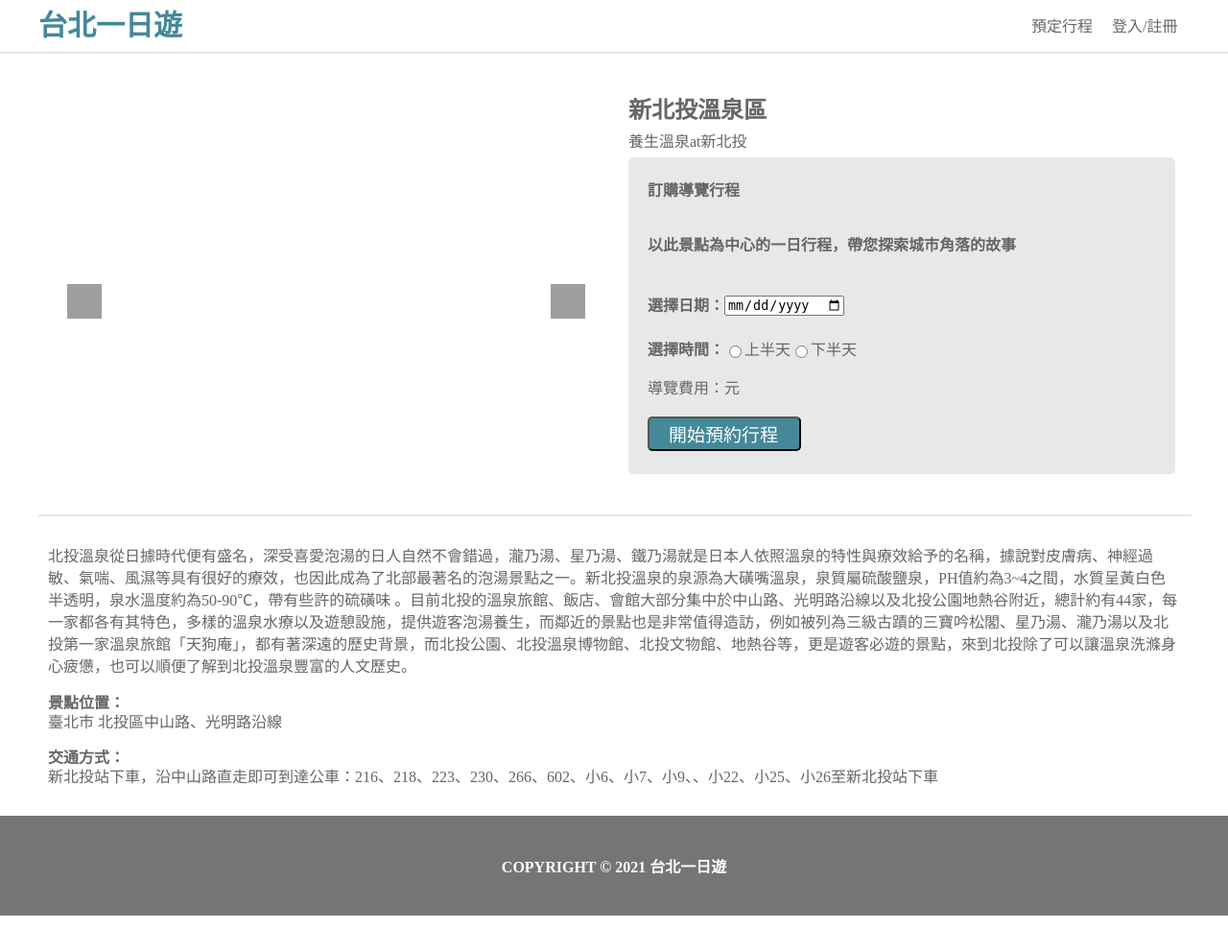
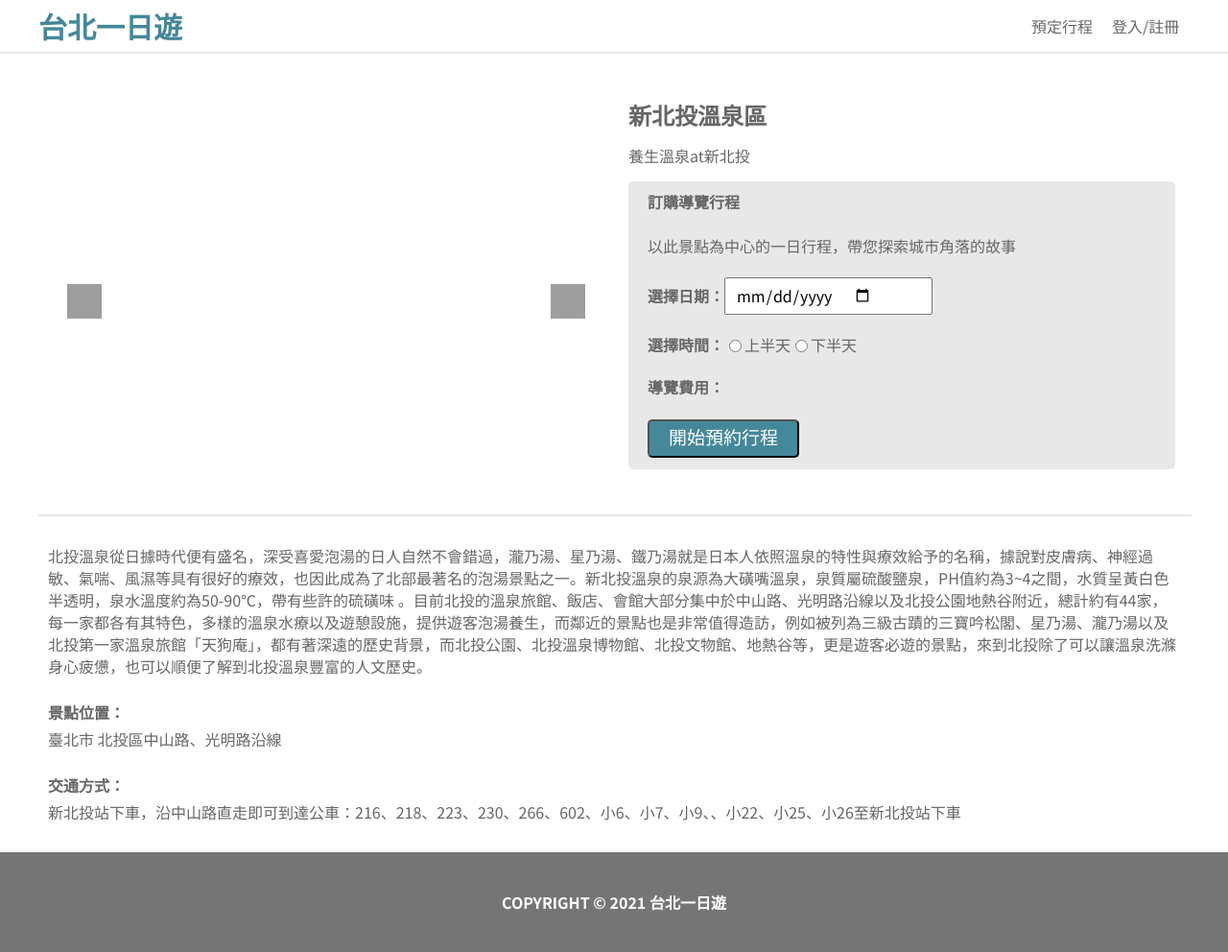
Before and after one commit to Logan645/taipei-day-trip, a Flask app: page /attraction/1 in a window 1280 px wide. Shown: the whole page at 96% size. Before the commit the page ends 954 px from the top, so only its background shows below. Run offline with Flask 2, Linux system fonts and the light colour scheme; data that the repository does not hold is empty; some web fonts are replaced; grey boxes are pictures that could not be loaded.

Commit message:
fix layout

```diff
--- a/static/css/attraction.css
+++ b/static/css/attraction.css
@@ -122,7 +122,6 @@ img{
 }
 
 .cat_mrt{
-    flex: none;
     width: 100%;
     height: 22px;
     font-weight: 500;
@@ -131,6 +130,7 @@ img{
     display: flex;
     align-items: center;
     color: #666666;
+    margin-top: 15px 0px;
 }
 
 .booking_form{
@@ -141,11 +141,11 @@ img{
     flex-wrap: wrap;
     background: #E8E8E8;
     border-radius: 5px;
-    padding: 15px 20px 15px 20px;
+    padding: 0px 20px;
     color: #666666;
 }
 
-.booking_form > span:nth-child(1){
+.booking_form > div:nth-child(1){
     width: 100%;
     height: 22px;
     flex: none;
@@ -157,11 +157,11 @@ img{
     align-items: center;
 }
 
-.booking_form > p:nth-child(2){
+.booking_form > div:nth-child(2){
     width: 100%;
     height: 24px;
     font-style: normal;
-    font-weight: 700;
+    font-weight: 500;
     font-size: 16px;
     line-height: 13px;
     display: flex;
@@ -182,6 +182,20 @@ img{
     font-weight: bolder;
 }
 
+.date > input{
+    font-family: Noto Sans TC;
+    font-style: normal;
+    font-weight: 500;
+    font-size: 16px;
+    display: flex;
+    align-items: center;
+    color: #000000;
+    width: 193px;
+    height: 35px;
+    /* background: url(icon_calendar.png); */
+    padding: 0px 10px;
+}
+
 .time{
     width: 100%;
     height: 22px;
@@ -189,6 +203,7 @@ img{
     font-size: 16px;
     line-height: 13px;
     align-items: center;
+
 }
 
 .time > span:nth-child(1){
@@ -202,29 +217,25 @@ img{
     line-height: 13px;
     display: flex;
     align-items: center;
+    font-weight: bold;
 }
 
 .price > :nth-child(1){
-    font-weight: bolder;
+    font-weight: normal;
 }
 
 .booking_form button{
-    flex-direction: row;
-    align-items: flex-start;
+    /* flex-direction: row; */
+    align-items: center;
     background: #448899;
     border-radius: 5px;
     padding: 10px 20px;
-    width: 160px;
-    height: 36px;
-    left: 20px;
-    top: 225px;
+    /* width: 160px;
+    height: 36px; */
     font-style: normal;
     font-weight: 400;
     font-size: 19px;
     line-height: 16px;
-    display: flex;
-    align-content: center;
-    text-align: center;
     color: #FFFFFF;
 }
 
@@ -257,6 +268,7 @@ img{
     line-height: 13px;
     display: flex;
     align-items: center;
+    height: 32px;
 }
 
 .transport{
@@ -269,6 +281,7 @@ img{
     line-height: 13px;
     display: flex;
     align-items: center;
+    height: 32px;
 }
 
 @media(max-width:1200px){
--- a/static/css/nav_footer.css
+++ b/static/css/nav_footer.css
@@ -1,11 +1,12 @@
-@font-face {
+/* @font-face {
     font-family: 'Noto Sans TC';
-    font-style: normal;
-    font-weight: 900;
     src: url(//fonts.gstatic.com/ea/notosanstc/v1/NotoSansTC-Thin.woff2) format('woff2'),
          url(//fonts.gstatic.com/ea/notosanstc/v1/NotoSansTC-Thin.woff) format('woff'),
          url(//fonts.gstatic.com/ea/notosanstc/v1/NotoSansTC-Thin.otf) format('opentype');
-  }
+  } */
+
+  @import url(//fonts.googleapis.com/earlyaccess/notosanstc.css);
+
 
 body{
     font-family: 'Noto Sans TC';
--- a/static/js/attraction.js
+++ b/static/js/attraction.js
@@ -1,11 +1,11 @@
 const price = document.querySelector('.price > #price')
 const morning = document.querySelector('input[id = morning]')
 morning.addEventListener('click',()=>{
-    price.innerText = 2000
+    price.innerText = '2000元'
 })
 const afternoon = document.querySelector('input[id = afternoon]')
 afternoon.addEventListener('click',()=>{
-    price.innerText = 2500
+    price.innerText = '2500元'
 })
 
 
--- a/templates/attraction.html
+++ b/templates/attraction.html
@@ -26,9 +26,6 @@
             <div class="section">
                 <div class="attraction_img">
                     <div class="slider" id="slider">
-                        <!-- <img src="https://www.travel.taipei/d_upload_ttn/sceneadmin/pic/11000848.jpg" alt="">
-                        <img src="https://www.travel.taipei/d_upload_ttn/sceneadmin/pic/11002891.jpg" alt="">
-                        <img src="https://www.travel.taipei/d_upload_ttn/sceneadmin/image/A0/B0/C0/D315/E70/F65/1e0951fb-069f-4b13-b5ca-2d09df1d3d90.JPG" alt=""> -->
                     </div>
                     <div class="shift_btn">
                         <span class="right" id="right" onclick="rightShift()"></span>
@@ -45,21 +42,21 @@
                         <span class="mrt">新北投</span>
                     </div>
                     <form class="booking_form">
-                        <span>訂購導覽行程</span>
-                        <p>以此景點為中心的一日行程，帶您探索城市角落的故事</p>
+                        <div>訂購導覽行程</div>
+                        <div>以此景點為中心的一日行程，帶您探索城市角落的故事</div>
                         <div class="date">
                             <label for="date">選擇日期：</label>
-                            <input type="date" id="date" name="date" required>
+                            <input type="date" id="date" name="date">
                         </div>
                         <div class="time">
                             <span>選擇時間：</span>
-                            <input type="radio" name="morning" id="morning">
+                            <input type="radio" name="time" id="morning">
                             <label for="morning">上半天</label>
-                            <input type="radio" name="afternoon" id="afternoon">
+                            <input type="radio" name="time" id="afternoon">
                             <label for="afternoon">下半天</label>
                         </div>
                         <div class="price">
-                            導覽費用：<span id="price"></span>元
+                            導覽費用：<span id="price"></span>
                         </div>
                         <button type="submit">開始預約行程</button>
                     </form>
```
Also changed, not shown: static/images/icon_calendar.png (added), 2 other files.
